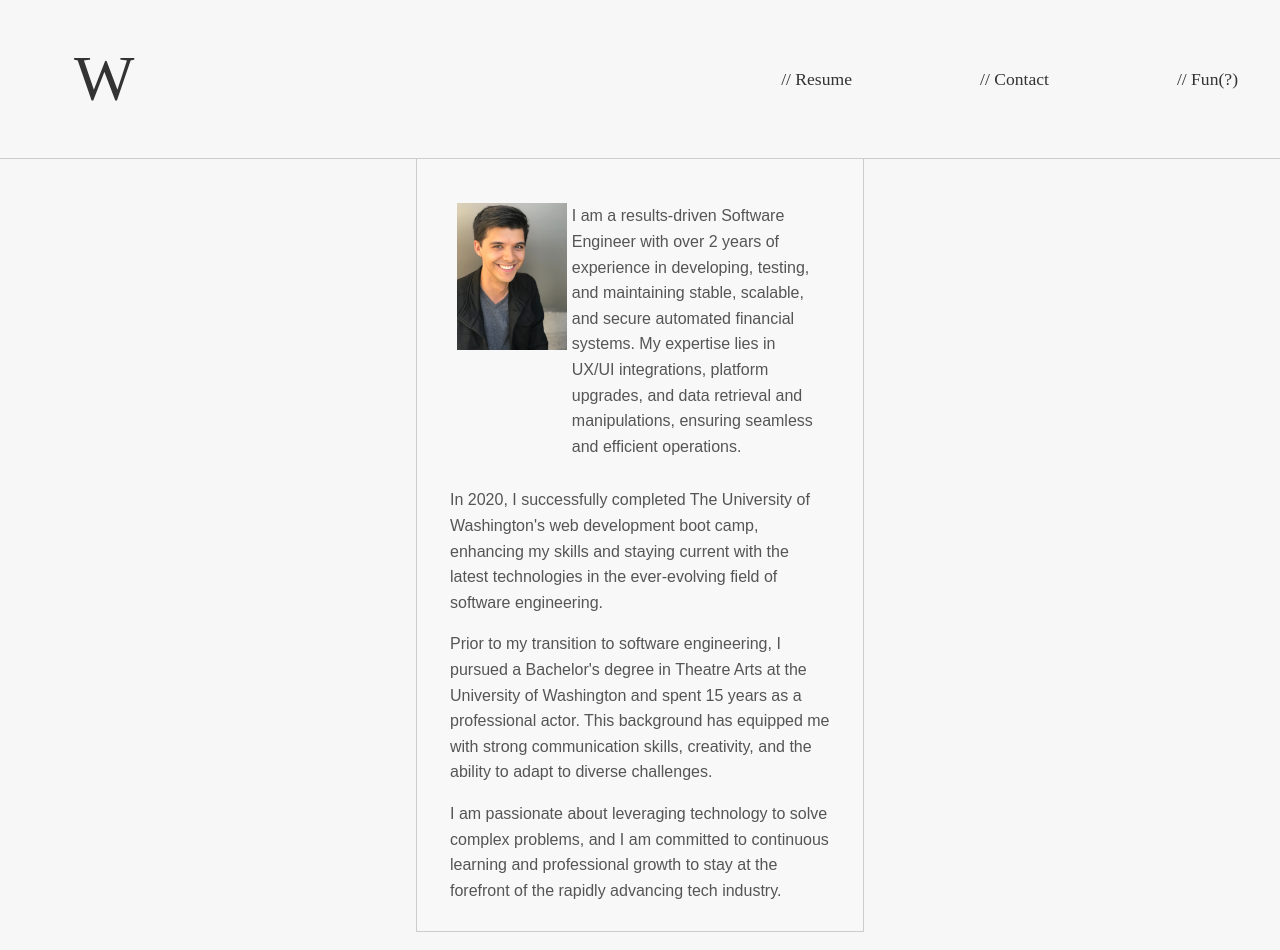
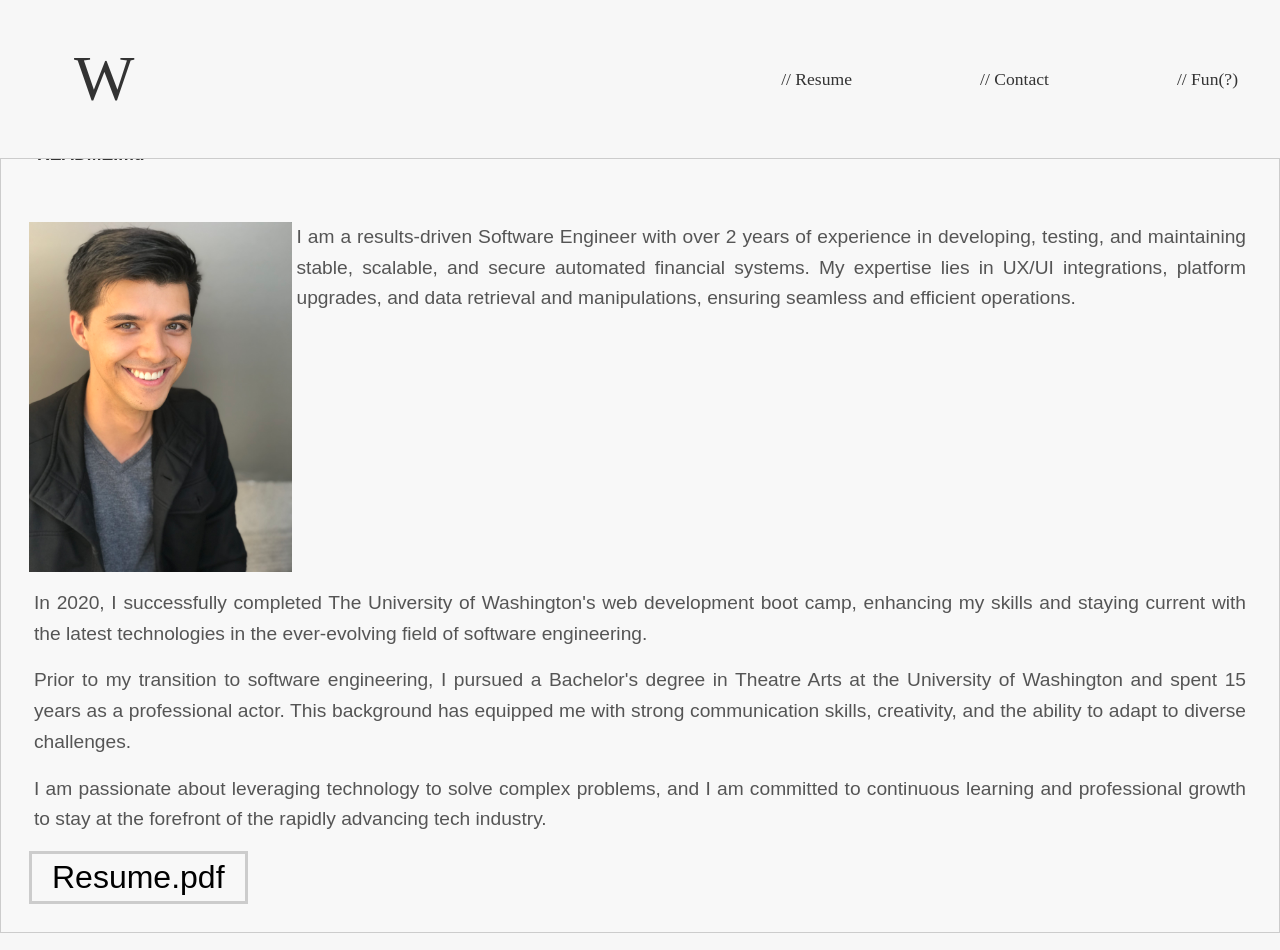
Before and after one commit to wmwassmann/master, a React (Vite) app: page /#/about in a window 1280 px wide. Shown: the top 950 px of the page. Built offline with nearby package versions, Linux system fonts and the light colour scheme.

Commit message:
Updated more CSS

```diff
--- a/src/components/Contact/PdfHandler.jsx
+++ b/src/components/Contact/PdfHandler.jsx
@@ -7,8 +7,8 @@ class Download extends Component {
   render() {
 
     return (
-        <div className = "pdf-button">
-          <a href={Pdf} target="_blank">Resume PDF</a>
+        <div>
+          <a href={Pdf} target="_blank">Resume.pdf</a>
         </div>
     );
 
--- a/src/components/ContactInfo.jsx
+++ b/src/components/ContactInfo.jsx
@@ -1,6 +1,5 @@
 import React, { useEffect, useState } from 'react';
 import "../css/contactInfo.css"
-import Download from './Contact/PdfHandler';
 
 const ContactInfo = () => {
 
@@ -15,7 +14,6 @@ const ContactInfo = () => {
         {/* </ul> */}
         <div>In progress</div>
       </div>
-      <Download />
     </div>
   );
 };
--- a/src/components/Skillset.jsx
+++ b/src/components/Skillset.jsx
@@ -17,6 +17,7 @@ const Skillsets = () => {
   }, [animationDelay]);
 
   return (
+    <div>
       <div className="skillsets-container">
         <div className="skillset">
           <h2>Languages</h2>
@@ -35,7 +36,8 @@ const Skillsets = () => {
             ))}
           </ul>
         </div>
-
+      </div>
+      <div className="skillsets-container">
         <div className="skillset">
           <h2>Databases</h2>
           <ul>
@@ -54,6 +56,7 @@ const Skillsets = () => {
           </ul>
         </div>
       </div>
+    </div>
   );
 };
 
--- a/src/css/aboutMe.css
+++ b/src/css/aboutMe.css
@@ -1,15 +1,43 @@
 .resume-container {
+  display: flex;
+  justify-content: center;
+}
+
+.about-me {
   padding-top: 10rem;
 }
 
+.sub-header {
+  font-size: 1.1rem;
+}
+
 .header-container {
+  font-size: 1.2rem;
   display: flex;
   flex-direction: row;
   justify-content: space-between;
+  margin: 0.5rem;
+}
+
+.pdf-button {
+  font-size: 2rem;
+  padding: 5px;
+  padding-left: 20px;
+  padding-right: 20px;
+  border: 3px solid #ccc;
+  align-self: center;
+  margin: 0.5rem;
+}
+
+.pdf-button:hover {
+  background-color: #777;
+  transition: background-color 0.3s;
+  box-shadow: 0 0 5px rgba(0, 0, 0, 0.1);
+  color: hsl(0, 0%, 100%);
+  transform: skew(-20deg);
 }
 
 .readme-container {
-    max-width: 35vw;
     margin: 20px auto;
     padding: 20px;
     border: 1px solid #ccc;
@@ -21,13 +49,14 @@
   h1 {
     color: #333;
     margin-bottom: 15px;
-    padding: 1rem;
+    padding: 0.5rem;
   }
 
   p {
+    text-align: justify;
     line-height: 1.6;
     color: #555;
-    /* padding: 1rem; */
+    font-size: 1.1rem;
   }
 
   .text-body {
@@ -39,17 +68,29 @@
     max-width: 100%;
     max-height: 100%;
     display: flex;
-    margin: 20px;
+    padding: .5rem;
   }
 
   .headshot {
-    max-width: 100%;
-    max-height: 100%;
+    max-height: 350px;
     width: 30%;
     align-self: flex-start;
   }
 
+  @media screen and (min-width: 600px) {
+    p {
+      font-size: 1.2rem;
+    }
+  }
 
-  .pdf-button {
-    display: flex;
+  @media screen and (min-width: 1800px) {
+    p {
+      font-size: 1.7rem;
+    }
   }
+
+  @media screen and (min-width: 2468px) {
+    p {
+      font-size: 2.0rem;
+    }
+  }
--- a/src/css/homePage.css
+++ b/src/css/homePage.css
@@ -22,9 +22,14 @@
     transition: transform 0.5s ease-in-out;
 }
 
+.name {
+    font-size: 2rem;
+}
+
 .link {
     display: flex;
     flex-direction: column;
+    padding: 5px;
 }
 
 .link.active {
@@ -108,4 +113,9 @@
 
 .github {
     font-size: 1rem;
+    padding: 5px;
+    padding-left: 20px;
+    padding-right: 20px;
+    align-self: center;
+    margin: 0.5rem;
 }
--- a/src/css/skillSets.css
+++ b/src/css/skillSets.css
@@ -1,22 +1,19 @@
 .skillsets-container {
     display: flex;
-    justify-content: space-around;
     padding: 20px;
-    /* max-width: 50vw; */
-    /* width: 35vw; */
+    padding-top: 16rem;
   }
 
   .skillset {
     text-align: center;
     background-color: #fff;
     padding: 20px;
-    /* border-radius: 8px; */
+    margin-left: 10rem;
     box-shadow: 0 0 10px rgba(0, 0, 0, 0.1);
     height: 250px;
     width: 200px;
     opacity: 0;
     animation: fadeIn 0.5s ease forwards;
-
   }
 
   @keyframes fadeIn {
--- a/src/pages/AboutMe.jsx
+++ b/src/pages/AboutMe.jsx
@@ -8,10 +8,10 @@ const AboutMe = () => {
     <div className="readme-container">
       <div className='header-container'>
         <h1>
-          README.md
-        </h1>
-        <h1>
-          <Download />
+          William Wassmann
+          <h3 className='sub-header'>
+            README.md
+          </h3>
         </h1>
       </div>
       <div className='headshot-container'>
@@ -29,6 +29,9 @@ const AboutMe = () => {
       <p className='text-body'>
         I am passionate about leveraging technology to solve complex problems, and I am committed to continuous learning and professional growth to stay at the forefront of the rapidly advancing tech industry.
       </p>
+        <button className='pdf-button'>
+          <Download />
+        </button>
     </div>
   );
 };
--- a/src/pages/HomePage.jsx
+++ b/src/pages/HomePage.jsx
@@ -25,7 +25,7 @@ const homePage =()=> {
             </div>
         </div>
             <div className="center-title">
-              <div className="title-name">
+              <div className="name">
                   William Wassmann
               </div>
               <div className="github">
--- a/src/pages/Resume.jsx
+++ b/src/pages/Resume.jsx
@@ -7,11 +7,11 @@ import AboutMe from "./AboutMe";
 
 export default function skillSet() {
     return (
-        <div>
-            <div className="resume-container">
+        <div className="resume-container">
+            <div className="about-me">
                 <AboutMe/>
             </div>
-            <div className="header">
+            <div className="skill-blocks">
                 <Skillsets/>
             </div>
         </div>
```
Lines whose indentation alone changed are shown as unchanged.
